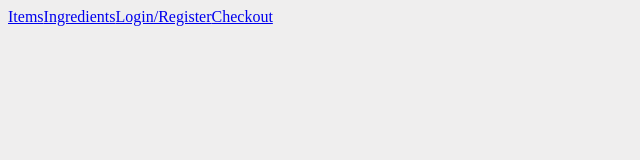
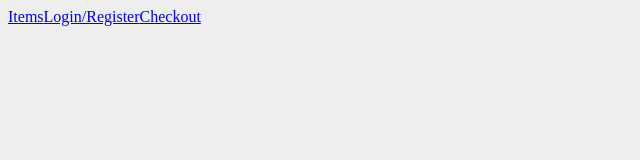
Before and after one commit to KnurtDrixx/Inventory_Project, a React app: page / in a window 1280 px wide. Shown: the top 160 px of the page, without its empty margins (0-640 px from the left). Built offline with nearby package versions, Linux system fonts and the light colour scheme; no server answers.

Commit message:
conditionally rendered nav buttons based on auth status

```diff
--- a/package.json
+++ b/package.json
@@ -8,7 +8,8 @@
     "watch:server": "nodemon dist/server.js",
     "dev": "npm-run-all --parallel watch:*",
     "start": "node dist/server.js",
-    "postinstall": "webpack"
+    "postinstall": "webpack",
+    "build": "webpack"
   },
   "keywords": [],
   "author": "",
--- a/src/client/App.tsx
+++ b/src/client/App.tsx
@@ -15,7 +15,7 @@ import LoginPage from "./views/loginRegister";
 import { Routes, Route } from "react-router-dom";
 import Navbar from "./components/Navbar";
 import PrivateWrapper from "./components/PrivateWrapper";
-import Checkout from "./views/CheckOut";
+import Checkout from "./views/Checkout";
 
 const App = () => {
   return (
--- a/src/client/components/Navbar.tsx
+++ b/src/client/components/Navbar.tsx
@@ -24,16 +24,16 @@ const Navbar = () => {
       <NavLink to="/admin/Items" className={({ isActive }) => `nav-link ${isActive && "active"}`}>
         Items
       </NavLink>
-      {/* {isLoggedIn && ( */}
+      {isLoggedIn && (
         <NavLink to="/admin/Ingredients" className={({ isActive }) => `nav-link ${isActive && "active"}`}>
           Ingredients
         </NavLink>
-      {/*    )} */}
-      {/* {!isLoggedIn && ( */}
+      )}
+      {!isLoggedIn && (
         <NavLink to="/admin/login" className={({ isActive }) => `nav-link ${isActive && "active"}`}>
           Login/Register
         </NavLink>
-      {/* )} */}
+      )}
       <NavLink to="/admin/checkout" className={({ isActive }) => `nav-link ${isActive && "active"}`}>
         Checkout
       </NavLink>
--- a/src/server/routes/checkout/index.ts
+++ b/src/server/routes/checkout/index.ts
@@ -35,6 +35,7 @@ checkoutRouter.post("/", async (req, res) => {
       toJSON: () => string;
     }
 
+    // @ts-ignore
     (BigInt as BigInt).prototype["toJSON"] = function () {
       return this.toString();
     };
```
Lines whose indentation alone changed are shown as unchanged.
